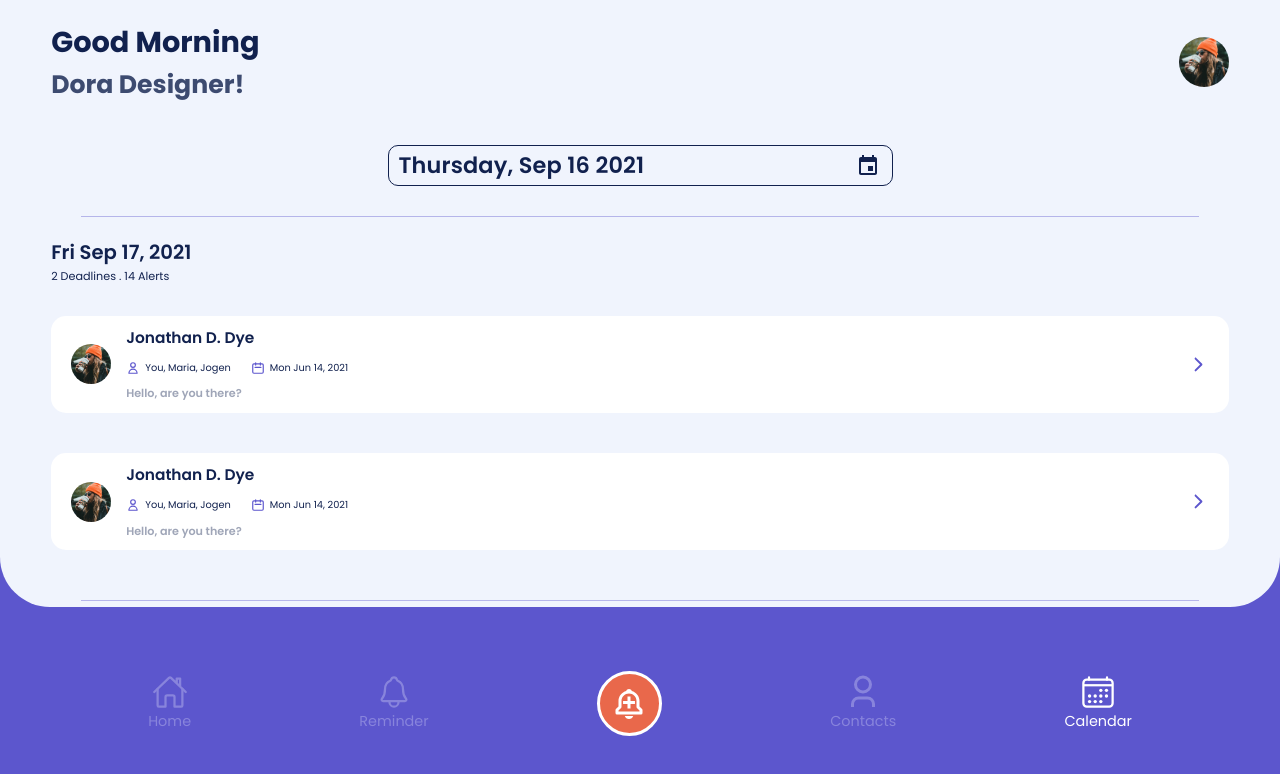
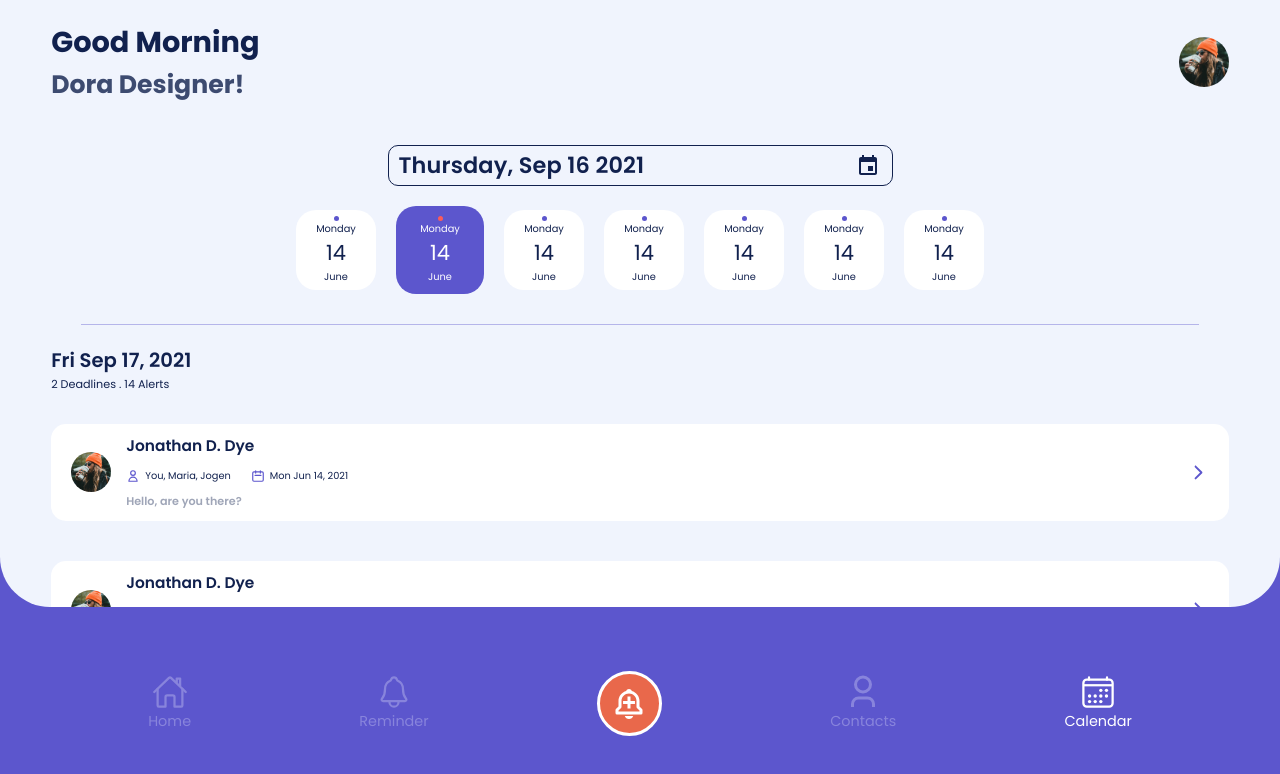
Before and after one commit to khanhammad896/nagger, a React (Create React App) app: page /calendar in a window 1280 px wide. Shown: the top 774 px of the page. Built offline with nearby package versions, Linux system fonts and the light colour scheme.

Commit message:
Rolled back previous deletes

```diff
--- a/src/components/DateSelector.js
+++ b/src/components/DateSelector.js
@@ -39,32 +39,9 @@ const DateSelector = (props) => {
               }}
             />
           </MuiPickersUtilsProvider>
-          {/* <Select
-            labelId="month-select"
-            defaultValue={`June 2021`}
-            displayEmpty={true}
-            renderValue={() => "June 2021"}
-            IconComponent={TiArrowUnsorted}
-          >
-            <MenuItem>June 2021</MenuItem>
-            <MenuItem>July 2021</MenuItem>
-            <MenuItem>August 2021</MenuItem>
-          </Select>
         </div>
         <div className="month-date-container">
           <div className="date-card-wrapper">
-            <div className="date-card">
-              <Badge className="date-dot" />
-              <span className="date-card-day">Monday</span>
-              <span className="date-card-date">14</span>
-              <span className="date-card-month">June</span>
-            </div>
-            <div className="date-card">
-              <Badge className="date-dot" />
-              <span className="date-card-day">Monday</span>
-              <span className="date-card-date">14</span>
-              <span className="date-card-month">June</span>
-            </div>
             <div className="date-card">
               <Badge className="date-dot" />
               <span className="date-card-day">Monday</span>
@@ -101,7 +78,13 @@ const DateSelector = (props) => {
               <span className="date-card-date">14</span>
               <span className="date-card-month">June</span>
             </div>
-          </div> */}
+            <div className="date-card">
+              <Badge className="date-dot" />
+              <span className="date-card-day">Monday</span>
+              <span className="date-card-date">14</span>
+              <span className="date-card-month">June</span>
+            </div>
+          </div>
         </div>
       </DateSelectorWrapper>
     </>
@@ -112,7 +95,7 @@ export default DateSelector;
 
 const DateSelectorWrapper = styled.div`
   .month-select-container {
-    margin-block-start: ${(props) => (props.addReminder ? 0 : 20)}px;
+    margin-block-start: 20px;
     display: flex;
     justify-content: center;
     align-items: center;
@@ -154,8 +137,6 @@ const DateSelectorWrapper = styled.div`
     white-space: nowrap;
     margin-top: 20px;
     display: flex;
-    // justify-content: center;
-    // align-items: center;
   }
 
   .month-date-container::-webkit-scrollbar {
@@ -219,10 +200,8 @@ const DateSelectorWrapper = styled.div`
   }
 
   .MuiFormControl-root {
-    border: ${(props) =>
-      props.addReminder ? `none` : `1px solid var(--text-dark)`};
-    border-bottom: 1px solid var(--text-dark);
-    border-radius: ${(props) => (props.addReminder ? 0 : 10)}px;
+    border: 1px solid var(--text-dark);
+    border-radius: 10px;
     padding-inline-start: 10px;
   }
   .MuiFormControl-marginNormal {
--- a/src/components/FilterBar.js
+++ b/src/components/FilterBar.js
@@ -1,13 +1,21 @@
 import React from "react";
 import styled from "styled-components";
 import { GoSettings } from "react-icons/go";
+import { AiOutlineCloudDownload } from "react-icons/ai";
+import { useLocation } from "react-router-dom";
 const FilterBar = (props) => {
+  const location = useLocation();
   return (
     <>
       <FilterBarWrapper>
         <div className="filter-bar-header font-regular text-dark">
           <span>{props.title}</span>
         </div>
+        {location.pathname === "/contacts" ? (
+          <div className="import-icon">
+            <AiOutlineCloudDownload />
+          </div>
+        ) : null}
         <div className="filter-bar-icon">
           <GoSettings />
         </div>
@@ -40,9 +48,20 @@ const FilterBarWrapper = styled.div`
     color: var(--background-theme);
   }
 
+  .import-icon {
+    margin-inline: 20px;
+    color: var(--background-theme);
+    cursor: pointer;
+  }
+
+  .import-icon > svg {
+    font-size: 1.5em;
+  }
+
   @media screen and (max-width: 400px) {
     .filter-bar-header,
-    .filter-bar-icon {
+    .filter-bar-icon,
+    .import-icon {
       font-size: 14px;
     }
   }
--- a/src/components/Navbar.js
+++ b/src/components/Navbar.js
@@ -136,6 +136,11 @@ const NavbarWrapper = styled.section`
     font-size: 0.8em;
   }
 
+  a:hover,
+  a:focus {
+    color: #fff;
+  }
+
   @media screen and (min-width: 719px) {
     .menu-item {
       font-size: 18px;
```
